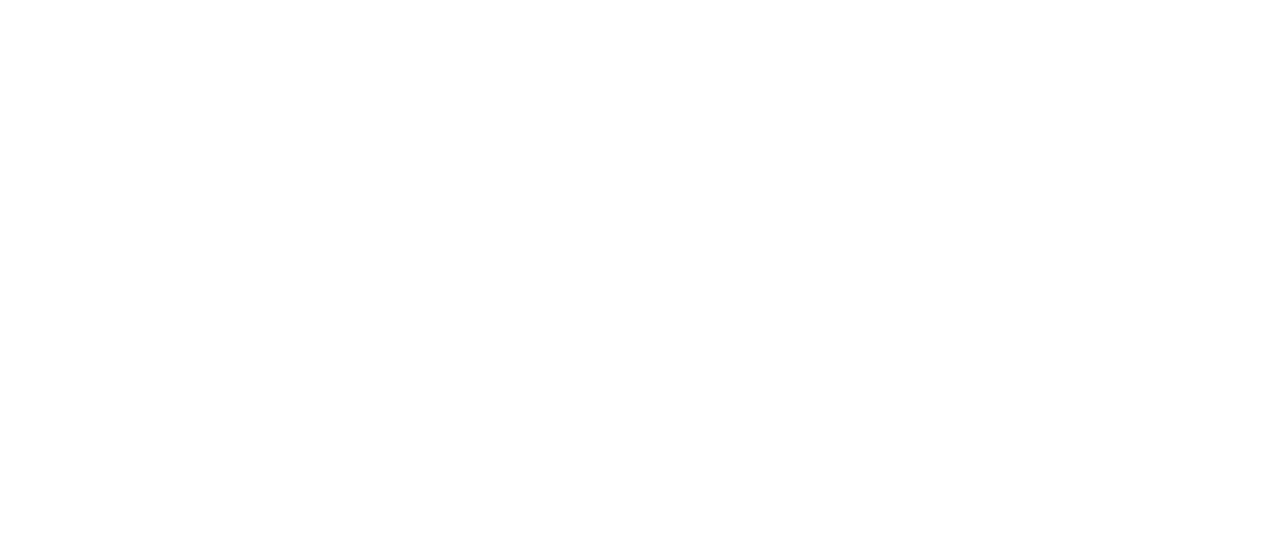
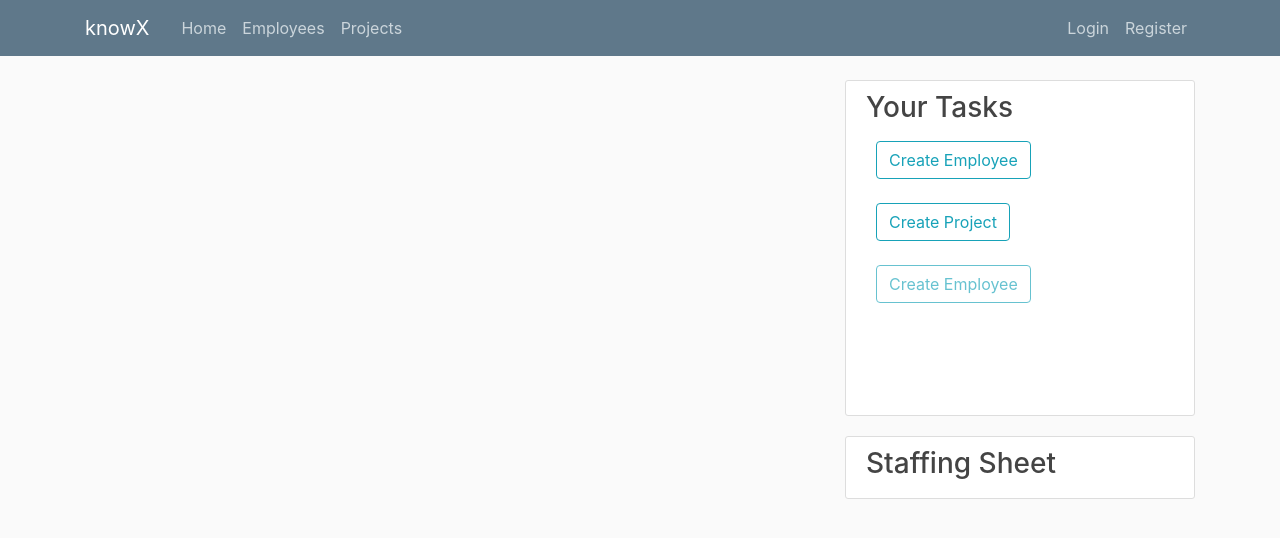
Before and after one commit to myportfolio-tech/knowx, a Flask app: page / in a window 1280 px wide. Before the commit the part shown is empty. Shown: the top 538 px of the page. Run offline with Flask 2, Linux system fonts and the light colour scheme; some libraries are stand-ins or nearby versions.

Commit message:
Got basic home page working

```diff
--- a/knowX/templates/home.html
+++ b/knowX/templates/home.html
@@ -5,8 +5,90 @@
     <meta http-equiv="X-UA-Compatible" content="IE=edge">
     <meta name="viewport" content="width=device-width, initial-scale=1.0">
     <title>knowX</title>
+
+        <!-- Bootstrap CSS -->
+    <link rel="stylesheet" href="https://stackpath.bootstrapcdn.com/bootstrap/4.3.1/css/bootstrap.min.css" integrity="sha384-ggOyR0iXCbMQv3Xipma34MD+dH/1fQ784/j6cY/iJTQUOhcWr7x9JvoRxT2MZw1T" crossorigin="anonymous">
+    <link rel="stylesheet" type="text/css" href="{{ url_for('static', filename='main.css')}}">
+    {% if title %}
+        <title>{{ title }}</title>
+    {% else %}
+        <title>knowX</title>
+    {% endif %}
 </head>
 <body>
+    <body>
+        <header class="site-header">
+            <nav class="navbar navbar-expand-md navbar-dark bg-steel fixed-top">
+              <div class="container">
+                <a class="navbar-brand mr-4" href="/">knowX</a>
+                <button class="navbar-toggler" type="button" data-toggle="collapse" data-target="#navbarToggle" aria-controls="navbarToggle" aria-expanded="false" aria-label="Toggle navigation">
+                  <span class="navbar-toggler-icon"></span>
+                </button>
+                <div class="collapse navbar-collapse" id="navbarToggle">
+                  <div class="navbar-nav mr-auto">
+                    <a class="nav-item nav-link" href="/">Home</a>
+                    <a class="nav-item nav-link" href="/">Employees</a>
+                    <a class="nav-item nav-link" href="/">Projects</a>
+                  </div>
+                  <!-- Navbar Right Side -->
+                  <div class="navbar-nav">
+                    {% if session.get('profile') %}
+                      <a class="nav-item nav-link" href="/">Account</a>
+                      <a class="nav-item nav-link" href="/">Logout</a>
+                    {% else %}
+                      <a class="nav-item nav-link" href="/">Login</a>
+                      <a class="nav-item nav-link" href="/" target=_blank>Register</a>
+                    {% endif %}
+
+                  </div>
+                </div>
+              </div>
+            </nav>
+          </header>
+        <main role="main" class="container">
+            <div class="row">
+              <div class="col-md-8">
+                {% with messages = get_flashed_messages(with_categories=true) %}
+                  {% if messages%}
+                    {% for category, message in messages %}
+                      <div class="alert alert-{{ category }}">
+                        {{ message }}
+                      </div>
+                    {% endfor %}
+                  {% endif %}
+                {% endwith %}
+                {% block content %}
+                {% endblock %}
+              </div>
+              <div class="col-md-4">
+                <div class="content-section">
+                  <h3>Your Tasks</h3>
+                  <p class='text-muted'>
+                    <ul class="list-group" style="list-style-type:none; margin:10px;">
+                      <li><a class="btn btn-outline-info mb-4 enabled" href="/">Create Employee</a></li>
+                      <li><a class="btn btn-outline-info mb-4 enabled" href="/">Create Project</a></li>
+                      <li><a class="btn btn-outline-info mb-4 disabled" href="/">Create Employee</a></li>
+                      <li><a class="btn btn-outline-info mb-4 invisible" href="/">Create Employee</a></li>
+                    </ul>
+                  </p>
+                </div>
+
+                <div class="content-section">
+                    <h3>Staffing Sheet</h3>
+                    {% for staff in staffing %}
+                        <h5>Employee: {{staff.employee}}</h5>
+                        <h5>Hours: {{staff.hours}}</h5>
+                    {% endfor %}
+                </div>
+              </div>
+            </div>
+          </main>
+
+        <!-- Optional JavaScript -->
+        <!-- jQuery first, then Popper.js, then Bootstrap JS -->
+        <script src="https://code.jquery.com/jquery-3.3.1.slim.min.js" integrity="sha384-q8i/X+965DzO0rT7abK41JStQIAqVgRVzpbzo5smXKp4YfRvH+8abtTE1Pi6jizo" crossorigin="anonymous"></script>
+        <script src="https://cdnjs.cloudflare.com/ajax/libs/popper.js/1.14.7/umd/popper.min.js" integrity="sha384-UO2eT0CpHqdSJQ6hJty5KVphtPhzWj9WO1clHTMGa3JDZwrnQq4sF86dIHNDz0W1" crossorigin="anonymous"></script>
+        <script src="https://stackpath.bootstrapcdn.com/bootstrap/4.3.1/js/bootstrap.min.js" integrity="sha384-JjSmVgyd0p3pXB1rRibZUAYoIIy6OrQ6VrjIEaFf/nJGzIxFDsf4x0xIM+B07jRM" crossorigin="anonymous"></script>
 
 </body>
 </html>
```
